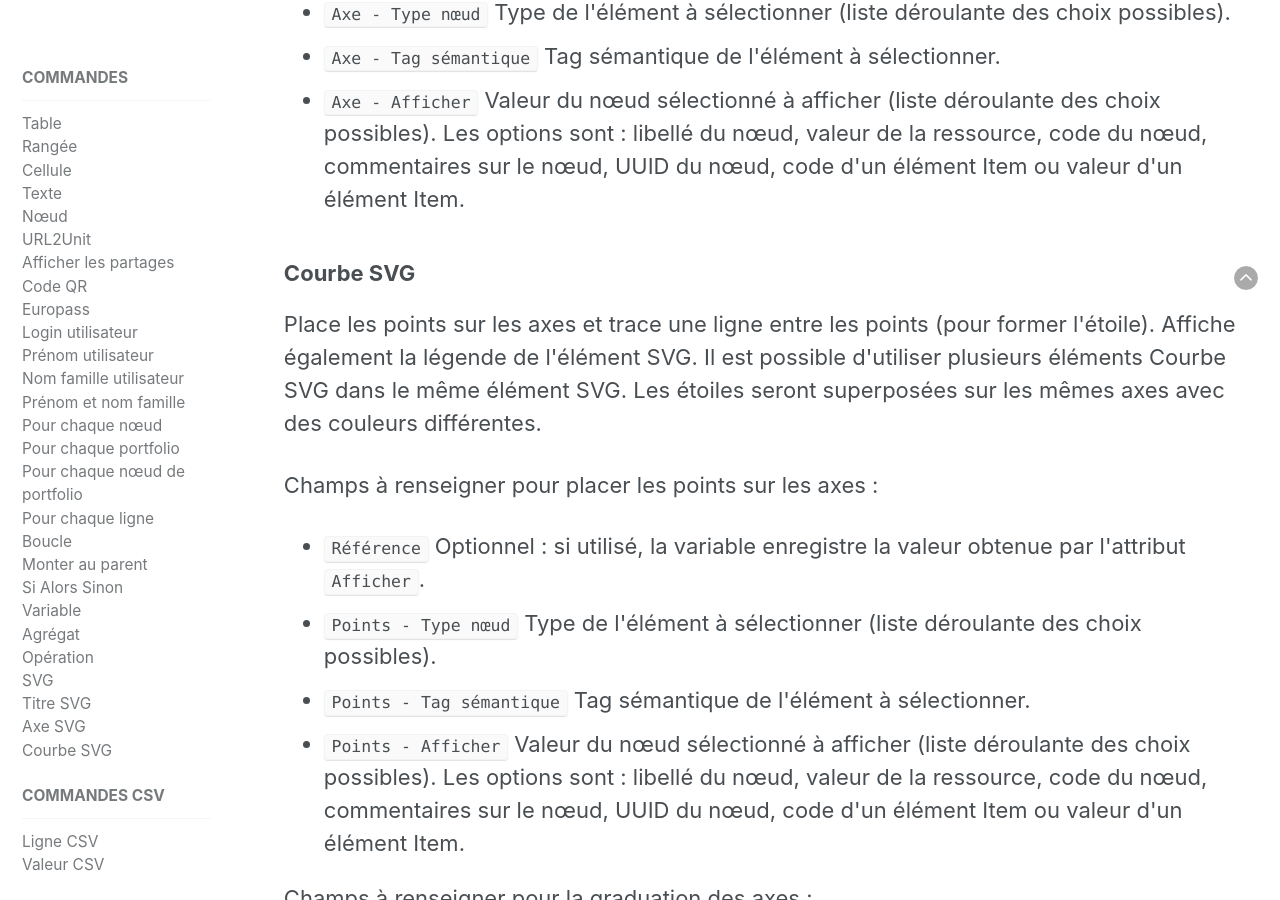
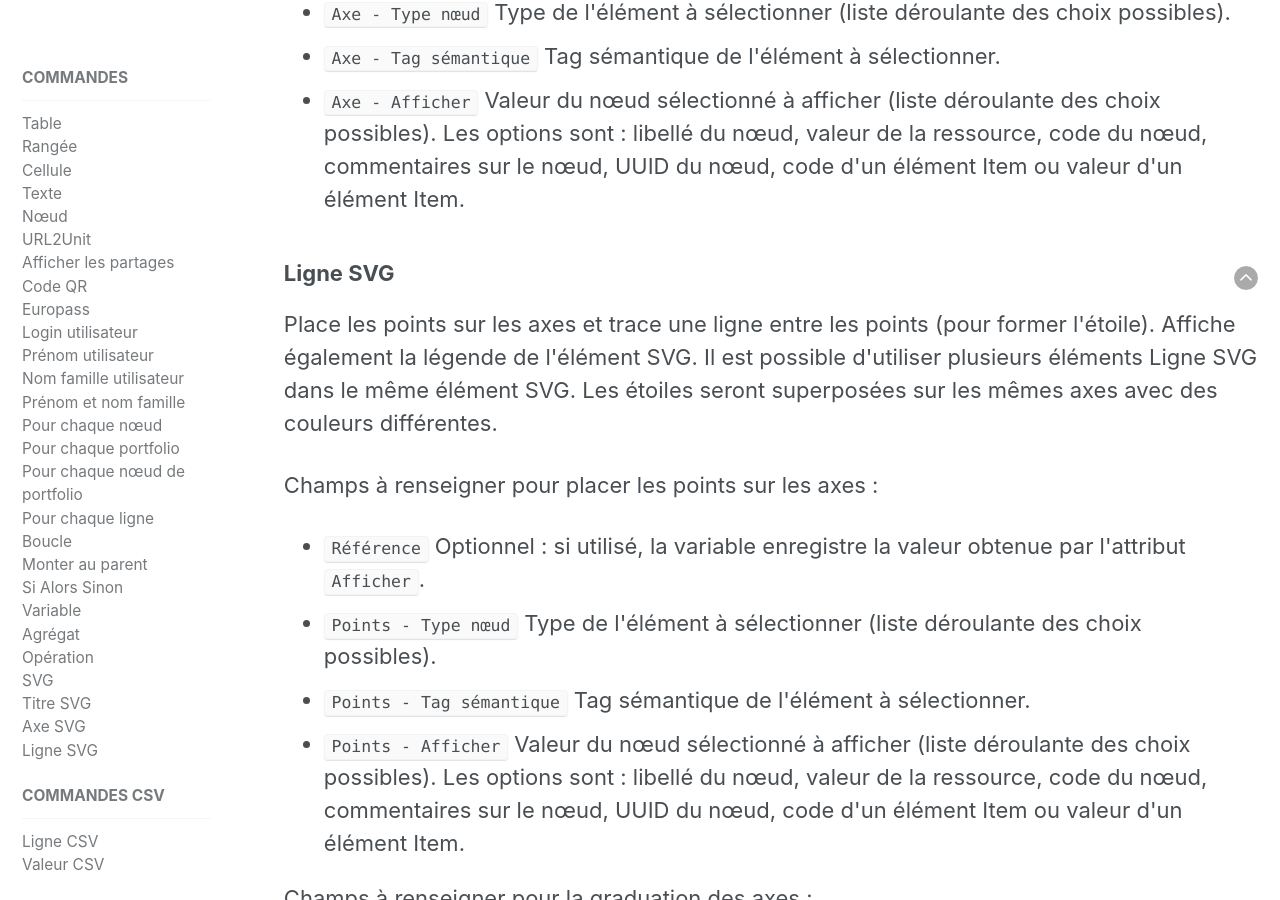
Before and after one commit to karutaproject/karuta-frontend-documentation, a Jekyll site: the page built from _pages/report_fr.html, in a window 1280 px wide and 900 px high, scrolled down 15500 px. Built offline with Jekyll 4.4.1, drawn with Linux system fonts in a browser that asks for light colours.

Commit message:
Correction élément Ligne SVG. (#35)
Co-authored-by: Isabelle Roy <Isabelle Roy@192.168.2.17>

```diff
--- a/_data/navigation.yml
+++ b/_data/navigation.yml
@@ -88,7 +88,7 @@ report_fr:
         url: /report_fr#draw-web-title
       - title: "Axe SVG"
         url: /report_fr#draw-web-axis
-      - title: "Courbe SVG"
+      - title: "Ligne SVG"
         url: /report_fr#draw-web-line
   - title: Commandes CSV
     url: /report_fr#commandesCSV
--- a/_pages/report_fr.html
+++ b/_pages/report_fr.html
@@ -79,7 +79,7 @@ sidebar:
 	<li><code><a href='#svg'>SVG</a></code></li>
 	<li><code><a href='#draw-web-tile'>Titre SVG</a></code></li>
 	<li><code><a href='#draw-web-axis'>Axe SVG</a></code></li>
-	<li><code><a href='#draw-web-line'>Courbe SVG</a></code></li>
+	<li><code><a href='#draw-web-line'>Ligne SVG</a></code></li>
 </ul>
 
 <article>
@@ -720,11 +720,12 @@ sidebar:
 
 <article>
 	<a style='float:right' href='#top'><img src='../assets/img/arrow-up.png'/></a>
-	<h3 id='draw-web-line'>Courbe SVG</h3>
+	<h3 id='draw-web-line'>Ligne SVG</h3>
 	<p>
 		Place les points sur les axes et trace une ligne entre les points (pour former l'étoile). Affiche également
-		la légende de l'élément SVG. Il est possible d'utiliser plusieurs éléments Courbe SVG dans le même élément
+		la légende de l'élément SVG. Il est possible d'utiliser plusieurs éléments Ligne SVG dans le même élément
 		SVG. Les étoiles seront	superposées sur les mêmes axes avec des couleurs différentes.
+		<!- (Les couleurs des lignes sont définies dans le portfolio de configuration de Karuta, section Divers.) ->
 	</p>
 	<p>Champs à renseigner pour placer les points sur les axes&nbsp;:</p>
 	<ul>
```
